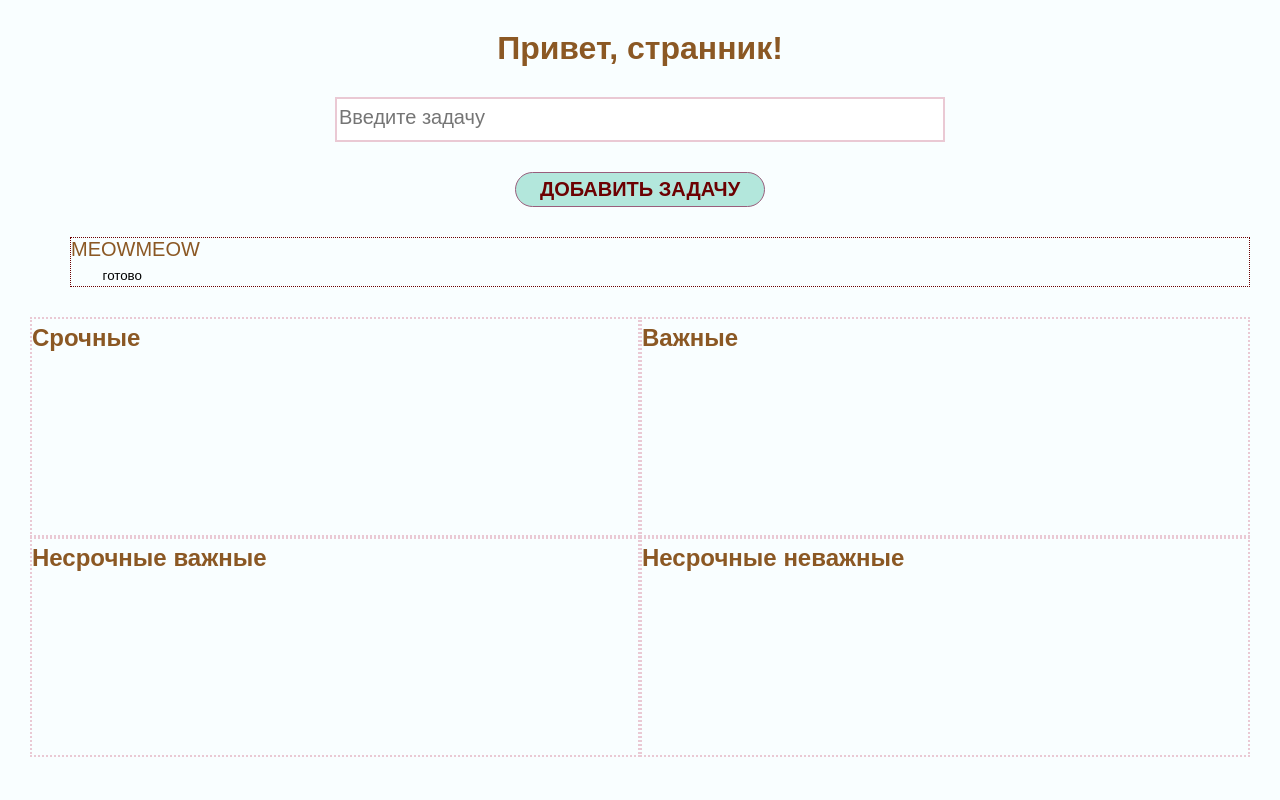
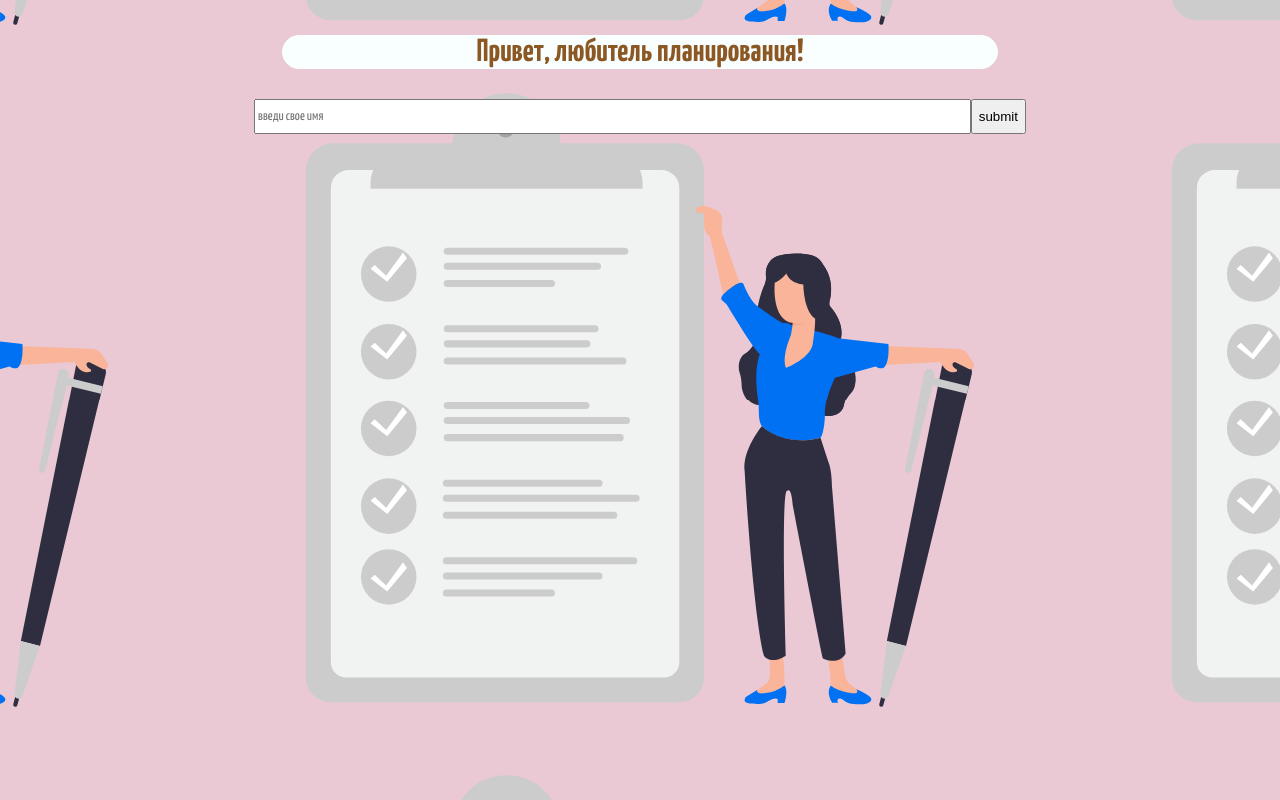
Before and after one commit to MalishPes/todofun, a website with bundled scripts: page src/index.html in a window 1280 px wide. Built offline with nearby package versions, Linux system fonts and the light colour scheme; files whose address does not match are found by name.

Commit message:
Модули для работы кода

```diff
--- a/gulp/version.json
+++ b/gulp/version.json
@@ -1,3 +1,3 @@
 {
-    "main": "20221006221039"
+    "main": "20221009214820"
 }
--- a/src/html/head.html
+++ b/src/html/head.html
@@ -2,6 +2,9 @@
     <meta charset="UTF-8">
     <meta http-equiv="X-UA-compatible" content="IE=edge">
     <meta name="viewport" content="width=device-width, inital-scale=1.0">
+    <link rel="preconnect" href="https://fonts.googleapis.com">
+<link rel="preconnect" href="https://fonts.gstatic.com" crossorigin>
+<link href="https://fonts.googleapis.com/css2?family=Yanone+Kaffeesatz:wght@300;400;500;600;700&display=swap" rel="stylesheet">
     <link rel="stylesheet" href="css/style.min.css">
     <title>@@title</title>
 </head>
--- a/src/index.html
+++ b/src/index.html
@@ -16,21 +16,27 @@
 
     </template>
 
+<div class="welcome-section">
+    <div class="welcome-section__wrapper">
+        <h1 class="welcome-section__greeting-title">Привет, любитель планирования!</h1>
+        <form class="welcome-section__name-form" method="post">
+            <input class="welcome-section__name-input" type="text" placeholder="введи свое имя">
+            <button class="welcome-section__btn" type="submit">submit</button>
+        </form>
 
-        <div class="wrapper">
-        <h1>Привет, странник!
+    </div>
+
+</div>
+
+        <div class="main wrapper wrapper-js">
+        <h1 class="main__greeting-title">Привет, странник!
         </h1>
         <form class="add-tasks"  method="post" >
             <input class="task-content" type="text" placeholder="Введите задачу">
-            <button class="add-task-btn" type="submit">добавить задачу</button>
+            <button class="add-task-btn" type="button">добавить задачу</button>
         </form>
         <ul class="task-list">
-            <li class="task-info js-task-info" draggable="true">
-                <p class="date"></p>
-                <p class="task-text"> MEOWMEOW</p>
-                <button type="button" class="delete-task"></button>
-                <button type="button" class="done-task">готово</button>
-            </li>
+
         </ul>
         <div class="task-table">
 
--- a/src/js/app.js
+++ b/src/js/app.js
@@ -3,3 +3,10 @@ flsFunctions.isWebp();
 
 import addTask from "./modules/addtask.js";
 addTask();
+
+//import welcomeWindow from "./modules/welcome_module.js";
+//welcomeWindow();
+
+
+import {greeting} from "./modules/greeting.js";
+greeting();
--- a/src/js/modules/addtask.js
+++ b/src/js/modules/addtask.js
@@ -1,6 +1,7 @@
-import dragAndDrop from "./drag_and_drop.js";
-import toDeleteTask from "./deletetask.js";
-export  default  addTask =()=>{
+import {dragAndDrop} from "./drag_and_drop.js";
+import { toDeleteTask } from "./deletetask.js";
+
+const addTask = ()=>{
 const template = document.querySelector('#task-item').content;
 const taskInput = document.querySelector('.task-content');
 const form = document.querySelector('.add-tasks');
@@ -10,8 +11,8 @@ const taskDate = template.querySelector('.date');
 const addTaskBtn  = document.querySelector('.add-task-btn')
 
 form.addEventListener('submit', function(evt){
+evt.preventDefault();
 
-evt.preventDefault();
  let today = new Date();
   let year = today.getFullYear();
   let month = today.getMonth() + 1;
@@ -21,8 +22,10 @@ evt.preventDefault();
   let newTask = template.cloneNode(true);
   taskList.append(newTask);
   taskInput.value='';
+  dragAndDrop();
+  toDeleteTask();
+});
 
-});
-dragAndDrop();
-toDeleteTask();
 }
+//export{taskList};
+export default addTask;
--- a/src/js/modules/deletetask.js
+++ b/src/js/modules/deletetask.js
@@ -1,6 +1,8 @@
+
  const toDeleteTask = function(){
+    let taskCards = document.querySelectorAll('.js-task-info');
+    let taskList = document.querySelector('.task-list');
     let deleteBtns = document.querySelectorAll('.delete-task');
-    let taskCards = document.querySelectorAll('.js-task-info');
     let doneBtns = document.querySelectorAll('.done-task');
     for(let i=0; i<taskCards.length; i++){
     let deleteBtn = deleteBtns[i];
@@ -8,6 +10,8 @@
     let taskCard = taskCards[i];
 
     deleteBtn.addEventListener('click', function(evt){
+        console.log(taskCards.length);
+
         taskCard.style.transition = 'all 1s' ;
         taskCard.style.backgroundColor = '#8b5824';
         setTimeout(()=>{
@@ -25,4 +29,4 @@
     })
     }
 }
-export default toDeleteTask();
+export {toDeleteTask};
--- a/src/js/modules/drag_and_drop.js
+++ b/src/js/modules/drag_and_drop.js
@@ -1,7 +1,7 @@
 
 
 const dragAndDrop = ()=> {
-    let taskCards = document.querySelectorAll('.js-task-info');
+    let  taskCards = document.querySelectorAll('.js-task-info');
      let cells = document.querySelectorAll('.js-cell');
  if(taskCards.length>0){
      for (let i=0;i<taskCards.length; i++){
@@ -26,19 +26,21 @@ const dragAndDrop = ()=> {
          taskCard.addEventListener('dragend', dragEnd);
 
          const dragOver = function(evt){
+             evt.stopImmediatePropagation();
              evt.preventDefault();
+
           }
           const dragEnter = function(evt){
               evt.preventDefault();
+              evt.stopImmediatePropagation();
+
               this.classList.add('hovered');
           }
           const dragLeave = function(){
-            //  console.log('leave');
               this.classList.remove('hovered');
 
           }
           const dragDrop = function(){
-            //  console.log(taskCard);
             if(taskCard.classList.contains('chosen')){
              this.classList.remove('hovered');
              this.append(taskCard);
@@ -60,4 +62,4 @@ const dragAndDrop = ()=> {
  }
 
 
- export default dragAndDrop();
+ export { dragAndDrop};
--- /dev/null
+++ b/src/js/modules/greeting.js
@@ -0,0 +1,26 @@
+
+const greeting = (name=`cтранник`)=> {
+    const greetigTitle = document.querySelector('.main__greeting-title');
+    const form = document.querySelector('.welcome-section__name-form');
+    const nameInput = document.querySelector('.welcome-section__name-input');
+    const welcomeSection = document.querySelector('.welcome-section');
+    const wrapper = document.querySelector('.wrapper');
+    form.addEventListener('submit', function(evt){
+        console.log('hi')
+        evt.preventDefault();
+        name = nameInput.value;
+        console.log(nameInput.value);
+        welcomeSection.style.opacity = '0';
+        setTimeout(()=>{
+            welcomeSection.style.display = 'none';
+        }, 2000)
+
+        //welcomeSection.style.zIndex = '0';
+        //wrapper.style.zIndex = '1';
+
+        wrapper.classList.remove('wrapper-js');
+        greetigTitle.textContent = `Привет, ${name}!`
+    })
+}
+
+export  {greeting};
--- a/src/scss/style.scss
+++ b/src/scss/style.scss
@@ -15,11 +15,56 @@ body {
     margin-right: 30px;
     margin-left: 30px;
 }
-h1:first-child{
-    text-align: center;
+.wrapper-js{
+ display: none;
+transition: all 0.8s;
+}
 
-    margin-bottom: 30px;
+//Приветственное окно
+
+.welcome-section{
+    position: absolute;
+    background-image: url('@img/successful task completion.svg');
+    background-position: 50%;
+    height: 100vh;
+    width: 100%;
+    background-color: #eac9d4;
+    transition: all 0.8s;
+    padding-top: 35px;
 }
+.welcome-section__wrapper{
+    width: 80%;
+    margin: 0 auto;
+    display: flex;
+    flex-direction: column;
+}
+
+.welcome-section__greeting-title{
+border:1px solid #f9feff;
+border-radius: 25px;
+background: #f9feff;
+width: 70%;
+text-align: center;
+margin-bottom: 30px;
+margin-left: auto;
+margin-right: auto;
+}
+
+
+.welcome-section__name-form{
+display: flex;
+justify-content: center;
+flex-direction: row;
+}
+
+.welcome-section__name-input{
+   height: 35px;
+   font-family: 'Yanone Kaffeesatz', sans-serif;
+   width: 70%;
+}
+//
+
+
 li{
     list-style-type: none;
 }
@@ -104,13 +149,13 @@ li{
     background-color: transparent;
     border:none;
     cursor: pointer;
-    background-image: url("./img/remove.png");
+    background-image: url("@img/remove.png");
     width: 20px;
     height: 20px;
     background-size: contain;
 }
 .done-task{
-    background-image: url('../img/check.png');
+    background-image: url('@img/check.png');
     background-color: transparent;
     border:none;
     cursor: pointer;
```
Also changed, not shown: dist/about.html, dist/css/style.min.css, dist/img/successful task completion.png (added), dist/img/successful task completion.svg (added), dist/img/successful task completion.webp (added), dist/index.html, dist/js/app.min.js, src/img/successful task completion.png (added), src/img/successful task completion.svg (added).
